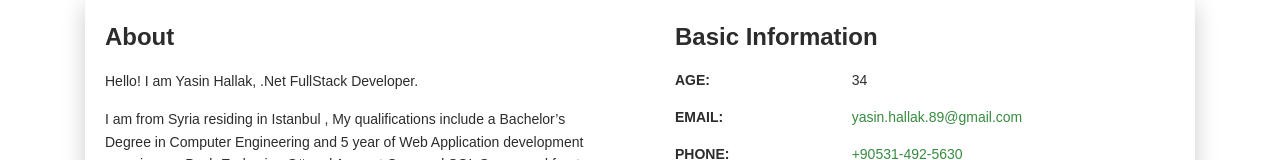
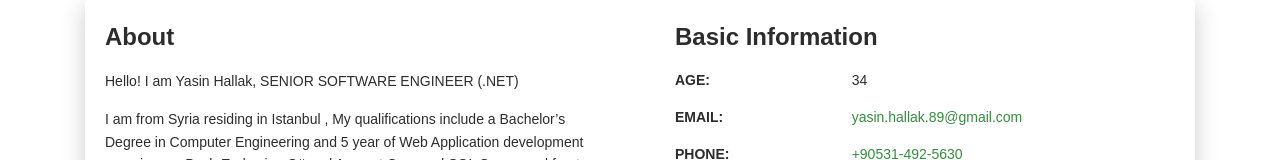
Before and after one commit to yasinhallak/MyResume, a plain HTML site: page index.html in a window 1280 px wide. Shown: the part 620-780 px from the top of the page. Drawn offline with Linux system fonts and the light colour scheme.

Commit message:
Update index.html

```diff
--- a/index.html
+++ b/index.html
@@ -138,7 +138,7 @@
               <div class="col-lg-6 col-md-12">
                 <div class="card-body">
                   <div class="h4 mt-0 title">About</div>
-                  <p>Hello! I am Yasin Hallak, .Net FullStack Developer.</p>
+                  <p>Hello! I am Yasin Hallak, SENIOR SOFTWARE ENGINEER (.NET)</p>
                   <p>I am from Syria residing in Istanbul ,
                     My qualifications include a Bachelor’s Degree in Computer Engineering and 5 year of Web Application
                     development experience . Back-End using C# and Asp.net Core
```
